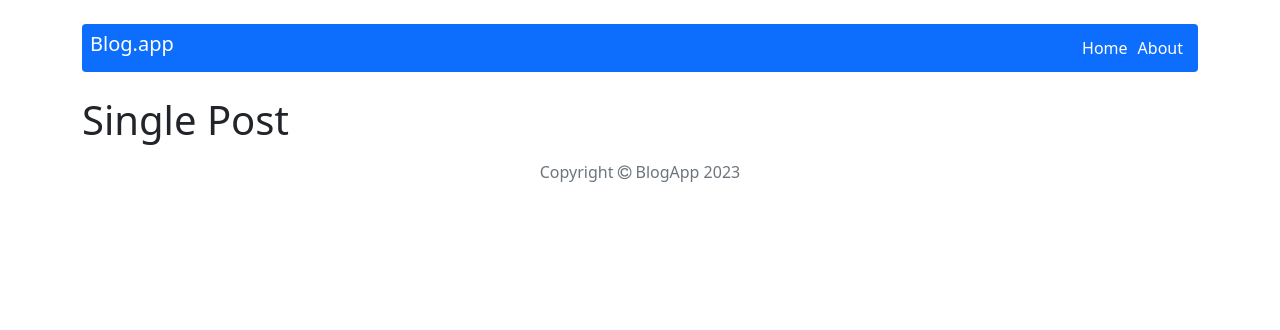
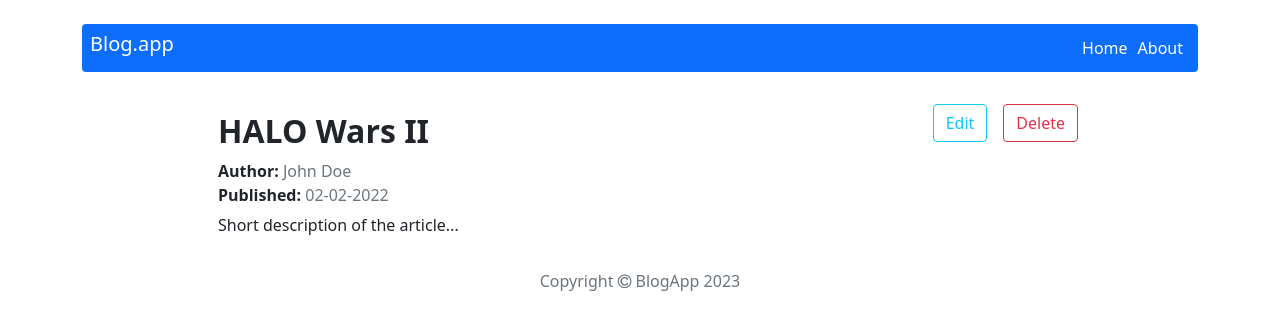
Before and after one commit to chart89/react-blog, a React (Create React App) app: page /post/1 in a window 1280 px wide. Shown: the top 330 px of the page. Built offline with nearby package versions, Linux system fonts and the light colour scheme.

Commit message:
Add component to display single post based on its id

```diff
--- a/src/components/pages/SinglePost.js
+++ b/src/components/pages/SinglePost.js
@@ -1,10 +1,88 @@
+import { useParams, Navigate } from 'react-router';
+import { useSelector } from 'react-redux';
+import { getPostById } from '../../redux/postsRedux';
+import Container from 'react-bootstrap/Container';
+import Row from 'react-bootstrap/Row';
+import Col from 'react-bootstrap/Col';
+import Card from 'react-bootstrap/Card';
+import Nav from 'react-bootstrap/Nav';
+import { NavLink } from 'react-router-dom';
+import Button from 'react-bootstrap/Button';
+
 const SinglePost = () => {
 
+    const { id } = useParams();
+    const postData = useSelector(state => getPostById(state, id));
+
+
+    if(!postData) return <Navigate to="/" />
     return (
-        <div>
-            <h1>Single Post</h1>
-        </div>
+        <Container style={{ width: '900px' }}>
+            <Row>
+                <Col sm={9}>
+                    <Card className="mx-auto border-0">
+                        <Card.Body>
+                            <Card.Title className="mb-3"><span className="fw-bold fs-2">{postData.title}</span></Card.Title>
+                            <Card.Subtitle className="mb-2"><span className="fw-bold">Author:</span> <span className="text-muted">{postData.author}</span></Card.Subtitle>
+                            <Card.Subtitle className="mb-2"><span className="fw-bold">Published:</span> <span className="text-muted">{postData.publishedDate}</span></Card.Subtitle>
+                            <Card.Text>
+                                {postData.shortDescription}
+                            </Card.Text>
+                        </Card.Body>
+                    </Card>
+                </Col>
+                <Col sm={3}>
+                    <Nav className="justify-content-end">
+                    <Nav.Item>
+                        <Nav.Link className="pe-0" as={NavLink} to="/post/edit/:id"><Button variant="outline-info">Edit</Button>{' '}</Nav.Link>
+                    </Nav.Item>
+                    <Nav.Item>
+                        <Nav.Link className="pe-0" as={NavLink} to="/post/edit/:id"><Button variant="outline-danger">Delete</Button>{' '}</Nav.Link>
+                    </Nav.Item>
+                    </Nav>
+
+                </Col>
+            </Row>
+        </Container>
     );
 }
 
 export default SinglePost;
+
+/*
+import styles from './List.module.scss';
+import Column from './../Column/Column';
+import ColumnForm from './../ColumnForm/ColumnForm';
+import { useSelector } from 'react-redux';
+import { getListById  } from '../../redux/listsRedux';
+import { getColumnsByList } from '../../redux/columnsRedux';
+import { useParams, Navigate } from 'react-router';
+import SearchForm from '../SearchForm/SearchForm';
+
+
+
+const List = () => {
+
+	const { listId } = useParams();
+	const columns = useSelector(state => getColumnsByList(state, listId));
+	const listData = useSelector(state => getListById(state, listId));
+
+	if(!listData) return <Navigate to="/" />
+	return (
+		<div className={styles.list}>
+			<header className={styles.header}>
+				<h2 className={styles.title}>{listData.title}</h2>
+			</header>
+			<p className={styles.description}>{listData.description}</p>
+			<SearchForm />
+			<section className={styles.columns}>
+                {columns.map(column => <Column key={column.id} {...column} />)}
+			</section>
+			<ColumnForm listId={listId} />
+		</div>
+	);
+};
+
+
+export default List;
+*/
--- a/src/redux/initialState.js
+++ b/src/redux/initialState.js
@@ -2,7 +2,7 @@
     posts: [
         {
             id: '1',
-            title: 'Article title I',
+            title: 'HALO Wars II',
             shortDescription: 'Short description of the article...',
             content: 'Main content of the article',
             publishedDate: '02-02-2022',
@@ -10,7 +10,7 @@
         },
         {
             id: '2',
-            title: 'Article title II',
+            title: 'HALO 5: Guardians',
             shortDescription: 'Short description of the article...',
             content: 'Main content of the article',
             publishedDate: '02-02-2022',
@@ -18,7 +18,7 @@
         },
         {
             id: '3',
-            title: 'Article title III',
+            title: 'HALO: Infinite',
             shortDescription: 'Short description of the article...',
             content: 'Main content of the article',
             publishedDate: '02-02-2022',
--- a/src/redux/postsRedux.js
+++ b/src/redux/postsRedux.js
@@ -1,5 +1,6 @@
 //selectors
 export const getAllPosts = state => state.posts;
+export const getPostById = ({ posts }, id) => posts.find(post => post.id === id);
 
 // actions
 const createActionName = actionName => `app/posts/${actionName}`;
```
